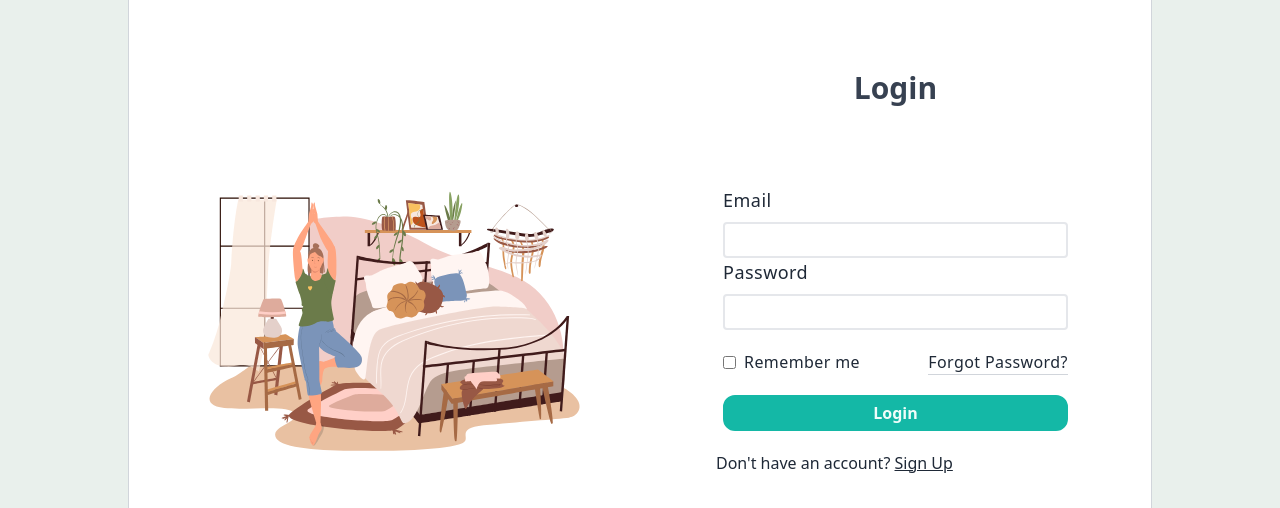
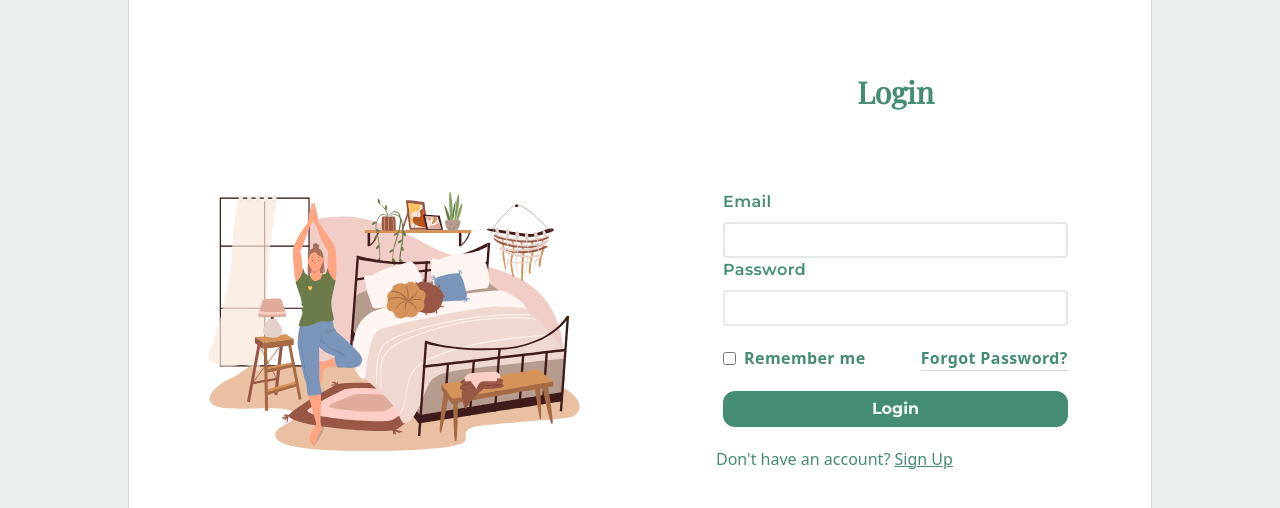
Before and after one commit to DevelopersZone06/revive-client, a React (Vite) app: page /login in a window 1280 px wide. Shown: the part 444-952 px from the top of the page. Built offline with nearby package versions, Linux system fonts and the light colour scheme.

Commit message:
login page and sign up page color updated

```diff
--- a/src/Pages/Login/Login.jsx
+++ b/src/Pages/Login/Login.jsx
@@ -16,7 +16,7 @@ const Login = () => {
 
           <div className="text-center hidden lg:flex items-center justify-start h-full w-full select-none">
 
-            <span className="transform block whitespace-nowrap h-full -rotate-90 text-[55px] 2xl:text-[70px] font-black uppercase text-teal-400 opacity-0 transition-all group-hover:opacity-100 ml-10 2xl:ml-12 group-hover:-ml-20 2xl:group-hover:ml-26 lg:group-hover:ml-20 duration-1000 lg:duration-700 ease-in-out">Revive </span>
+            <span className="transform block whitespace-nowrap h-full -rotate-90 text-[55px] 2xl:text-[70px] font-black uppercase text-md secondary-color  opacity-0 transition-all group-hover:opacity-100 ml-10 2xl:ml-12 group-hover:-ml-20 2xl:group-hover:ml-26 lg:group-hover:ml-20 duration-1000 lg:duration-700 ease-in-out">Revive </span>
 
           </div>
           { /*product text*/}
@@ -41,7 +41,7 @@ const Login = () => {
             <div className="w-full space-y-5">
 
               <div className="form-caption flex items-end justify-center text-center space-x-3 mb-20">
-                <span className="text-3xl font-bold text-gray-700">Login</span>
+                <span className="text-3xl secondary-color font-bold headingFont ">Login</span>
 
               </div>
               { /*form caption*/}
@@ -49,9 +49,9 @@ const Login = () => {
              <form onSubmit={handleSubmit(onSubmit)}>
              <div className="form-element">
              <label className="space-y-2 w-full lg:w-4/5 block mx-auto">
-               <span className="block text-lg text-gray-800 tracking-wide">Email</span>
+               <span className="block text-md secondary-color normal font-semibold tracking-wide ">Email</span>
                <span className="block">
-                 <input type="text" name='email' {...register("email", { required: true })} className="bg-teal-50 lg:bg-white border lg:border-2 border-gray-400 lg:border-gray-200 w-full p-1 rounded focus:outline-none active:outline-none focus:border-gray-400 active:border-gray-400"/>
+                 <input type="text" name='email' {...register("email", { required: true })} className="bg-teal-50   lg:bg-white border lg:border-2 border-gray-400 lg:border-gray-200 w-full p-1 rounded focus:outline-none active:outline-none focus:border-gray-400 active:border-gray-400"/>
                </span>
              </label>
            </div>
@@ -60,7 +60,7 @@ const Login = () => {
 
            <div className="form-element">
              <label className="space-y-2 w-full lg:w-4/5 block mx-auto">
-               <span className="block text-lg text-gray-800 tracking-wide">Password</span>
+               <span className="block text-md text-md normal secondary-color font-semibold  tracking-wide">Password</span>
                <span className="block">
                  <input type="password" name='password' {...register("password", { required: true })} className="bg-teal-50 p-1 rounded lg:bg-white border lg:border-2 border-gray-400 lg:border-gray-200 w-full focus:outline-none active:outline-none focus:border-gray-400 active:border-gray-400" />
                </span>
@@ -72,21 +72,21 @@ const Login = () => {
              <div className="w-full lg:w-4/5  mx-auto flex items-center justify-between">
                <label className=" text-gray-800 tracking-wide flex items-center space-x-2 select-none">
                  <input type="checkbox" name="" id=""/>
-                 <span className="block text-gray-800 tracking-wide">Remember me</span>
+                 <span className="block text-md secondary-color font-semibold tracking-wide">Remember me</span>
                </label>
-               <a href="#" className=" text-gray-800 tracking-wide inline-block border-b border-gray-300">Forgot Password?</a>
+               <a href="#" className=" text-md secondary-color font-semibold tracking-wide inline-block border-b border-gray-300">Forgot Password?</a>
              </div>
            </div>
             { /*form element */}
 
            <div className="form-element">
              <span className="w-full lg:w-4/5 block mx-auto ">
-               <input type="submit" value="Login" className="cursor-pointer border-2 font-bold text-teal-50 border-teal-500 w-full p-1 rounded-xl bg-teal-500 focus:outline-none active:outline-none focus:bg-theme-teal active:bg-theme-teal hover:bg-theme-teal transition-all"/>
+               <input type="submit" value="Login" className="cursor-pointer border-2 font-bold text-teal-50 border-[#448c74] w-full p-1 normal rounded-xl hover:secondary-bg bg-[#448c74]    transition-all"/>
              </span>
            </div>
              </form>
               { /* form element*/}
-      <p className='pl-9 '>Don't have an account? <Link className='underline'>Sign Up </Link> </p>
+      <p className='pl-9 text-md secondary-color  '>Don't have an account? <Link  to='/signUp' className='underline'>Sign Up </Link> </p>
             </div>
           </div>
          { /*form wrapper*/}
--- a/src/Pages/SignUp/SignUp.jsx
+++ b/src/Pages/SignUp/SignUp.jsx
@@ -20,7 +20,7 @@ const SignUp = () => {
 
           <div className="text-center hidden lg:flex items-center justify-start h-full w-full select-none">
 
-            <span className="transform block whitespace-nowrap h-full -rotate-90 text-[55px] 2xl:text-[70px] font-black uppercase secondary-bg opacity-0 transition-all group-hover:opacity-100 ml-10 2xl:ml-12 group-hover:-ml-32 2xl:group-hover:ml-32 lg:group-hover:ml-20 duration-1000 lg:duration-700 ease-in-out">Revive </span>
+            <span className="transform block whitespace-nowrap h-full -rotate-90 text-[55px] 2xl:text-[70px] font-black uppercase secondary-color opacity-0 transition-all group-hover:opacity-100 ml-10 2xl:ml-12 group-hover:-ml-32 2xl:group-hover:ml-32 lg:group-hover:ml-20 duration-1000 lg:duration-700 ease-in-out">Revive </span>
 
           </div>
           { /*product text*/}
@@ -44,8 +44,8 @@ const SignUp = () => {
           <div className="form-wrapper flex items-center lg:h-full px-10 relative z-10 pt-16 lg:pt-0">
             <div className="w-full space-y-5">
 
-              <div className="form-caption flex items-end justify-center text-center space-x-3 mb-20">
-                <span className="text-3xl font-semibold text-gray-700">Sign Up</span>
+              <div className="form-caption  flex items-end justify-center text-center space-x-3 mb-20">
+                <span className="text-3xl font-semibold secondary-color headingFont">Sign Up</span>
 
               </div>
               { /*form caption*/}
@@ -53,7 +53,7 @@ const SignUp = () => {
              <form onSubmit={handleSubmit(onSubmit)}>
              <div className="form-element">
              <label className="space-y-2 w-full lg:w-4/5 block mx-auto">
-               <span className="block text-sm font-bold text-gray-800 tracking-wide">Name</span>
+               <span className="block text-sm secondary-color normal font-semibold  tracking-wide">Name</span>
                <span className="block">
                  <input type="text" name='name' {...register("email", { required: true })} className="bg-teal-50 lg:bg-white border lg:border-2 border-gray-400 lg:border-gray-200 w-full p-1 rounded focus:outline-none text-sm active:outline-none focus:border-gray-400 active:border-gray-400"/>
                </span>
@@ -62,7 +62,7 @@ const SignUp = () => {
 
              <div className="form-element">
              <label className="space-y-2 w-full lg:w-4/5 block mx-auto">
-               <span className="block text-sm font-bold text-gray-800 tracking-wide">Email</span>
+               <span className="block text-sm secondary-color normal font-semibold tracking-wide">Email</span>
                <span className="block">
                  <input type="text" name='email' {...register("email", { required: true })} className="bg-teal-50 lg:bg-white border lg:border-2 border-gray-400 lg:border-gray-200 w-full p-1 rounded focus:outline-none text-sm active:outline-none focus:border-gray-400 active:border-gray-400"/>
                </span>
@@ -73,7 +73,7 @@ const SignUp = () => {
 
            <div className="form-element pb-5">
              <label className="space-y-2 w-full lg:w-4/5 block mx-auto">
-               <span className="block  text-gray-800 font-bold text-sm tracking-wide">Password</span>
+               <span className="block   secondary-color normal font-semibold text-sm tracking-wide">Password</span>
                <span className="block">
                  <input type="password" name='password' {...register("password", { required: true })} className="bg-teal-50 lg:bg-white border lg:border-2 text-sm border-gray-400 lg:border-gray-200 w-full p-1 rounded focus:outline-none active:outline-none focus:border-gray-400 active:border-gray-400" />
                </span>
@@ -82,7 +82,7 @@ const SignUp = () => {
           { /* form element */}
           <div className="form-element">
           <label className="space-y-2 w-full lg:w-4/5 block mx-auto">
-            <span className="block text-sm font-bold text-gray-800 tracking-wide">Photo</span>
+            <span className="block text-sm text-md secondary-color normal font-semibold tracking-wide">Photo</span>
             <span className="block">
 
               <input {...register ("photo" , {required:true})} type="file" className="file-input  max-w-xs bg-teal-50 lg:bg-white    rounded file-input-bordered file-input-sm  w-full  "  placeholder="Choose photo"  />
@@ -95,12 +95,12 @@ const SignUp = () => {
 
            <div className="form-element">
              <span className="w-full lg:w-4/5 block mx-auto ">
-               <input type="submit" value="SignUp" className="cursor-pointer border-2 font-bold text-teal-50 border-teal-500 w-full p-1 rounded mt-3 bg-teal-500 focus:outline-none active:outline-none focus:bg-theme-teal active:bg-theme-teal hover:bg-theme-teal transition-all"/>
+               <input type="submit" value="SignUp" className="cursor-pointer border-2 font-bold text-white rounded mt-3 border-[#448c74] w-full p-1 normal secondary-bg bg-[#448c74]transition-all"/>
              </span>
            </div>
              </form>
               { /* form element*/}
-      <p className='pl-9 '>Already have an account? <Link to="/login" className='underline'>Login </Link> </p>
+      <p className='pl-9 text-md secondary-color   '>Already have an account? <Link to="/login" className='underline'>Login </Link> </p>
             </div>
           </div>
          { /*form wrapper*/}
```
